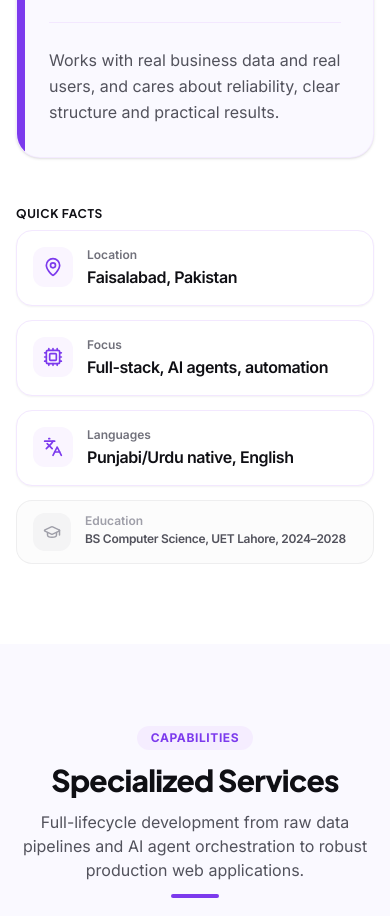
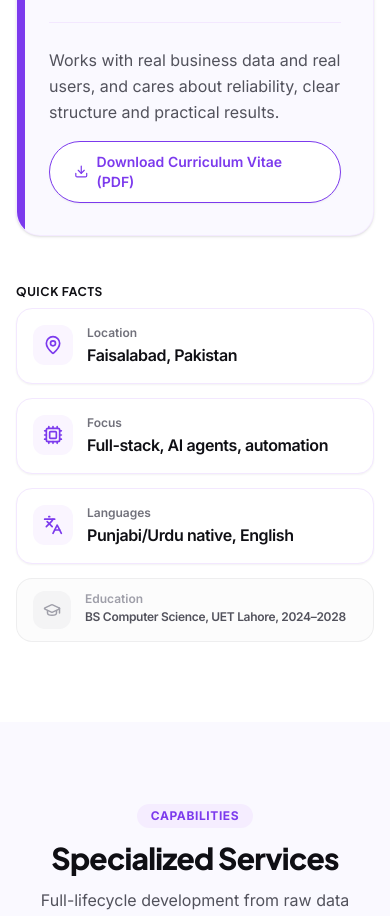
Before and after one commit to haroon9595/my_protfolio, a Next.js app: page / in a window 390 px wide. Shown: the part 1760-2676 px from the top of the page. Built offline with nearby package versions, Linux system fonts and the light colour scheme.

Commit message:
feat: add user verified CV PDF and direct download links across hero, about, and mobile menu

```diff
--- a/src/app/api/chat/route.ts
+++ b/src/app/api/chat/route.ts
@@ -85,6 +85,12 @@ export async function POST(request: Request) {
       fallbackReply =
         "Haroon's core tech stack covers: Python, TypeScript, Next.js, React, Tailwind CSS, FastAPI, n8n automation, PostgreSQL, SQLite, Supabase, FastMCP / MCP servers, LangChain, Groq APIs, and FAISS vector databases.";
     } else if (
+      lower.includes("resume") ||
+      lower.includes("cv") ||
+      lower.includes("download")
+    ) {
+      fallbackReply = `You can download Haroon's verified Curriculum Vitae directly from the top banner, the About section, or via this direct link: ${portfolioData.personal.cvPath} (or view on Google Drive: ${portfolioData.personal.cvDriveUrl}).`;
+    } else if (
       lower.includes("contact") ||
       lower.includes("hire") ||
       lower.includes("email") ||
--- a/src/components/About.tsx
+++ b/src/components/About.tsx
@@ -2,7 +2,7 @@
 
 import { motion } from "framer-motion";
 import { portfolioData } from "@/data";
-import { MapPin, Cpu, Languages, GraduationCap } from "lucide-react";
+import { MapPin, Cpu, Languages, GraduationCap, Download } from "lucide-react";
 
 export default function About() {
   const getIcon = (name: string) => {
@@ -54,6 +54,17 @@ export default function About() {
               <p className="text-base sm:text-lg text-zinc-600 leading-relaxed">
                 {portfolioData.about.paragraph2}
               </p>
+
+              <div className="pt-4">
+                <a
+                  href={portfolioData.personal.cvPath}
+                  download="Muhammad_Haroon_Rashid_CV.pdf"
+                  className="inline-flex items-center gap-2 px-6 py-2.5 rounded-full text-sm font-semibold text-[#7C3AED] bg-white border border-[#7C3AED] hover:bg-purple-50 transition-all duration-200 shadow-xs hover:-translate-y-0.5"
+                >
+                  <Download size={15} />
+                  <span>Download Curriculum Vitae (PDF)</span>
+                </a>
+              </div>
             </div>
           </motion.div>
 
--- a/src/components/Navbar.tsx
+++ b/src/components/Navbar.tsx
@@ -140,10 +140,18 @@ export default function Navbar() {
                 <ArrowUpRight size={14} className="text-zinc-400" />
               </Link>
             ))}
+            <a
+              href={portfolioData.personal.cvPath}
+              download="Muhammad_Haroon_Rashid_CV.pdf"
+              onClick={() => setMobileMenuOpen(false)}
+              className="w-full text-center py-2.5 rounded-full text-sm font-semibold text-[#7C3AED] bg-white border border-[#7C3AED] hover:bg-purple-50 transition-colors"
+            >
+              Download CV
+            </a>
             <Link
               href="#contact"
               onClick={() => setMobileMenuOpen(false)}
-              className="w-full text-center py-3 rounded-full text-sm font-semibold text-white bg-[#7C3AED] mt-2 shadow-md shadow-purple-500/20"
+              className="w-full text-center py-3 rounded-full text-sm font-semibold text-white bg-[#7C3AED] shadow-md shadow-purple-500/20"
             >
               Contact us
             </Link>
--- a/src/data.ts
+++ b/src/data.ts
@@ -59,6 +59,7 @@ export const portfolioData = {
     linkedin: "https://linkedin.com/in/muhammadharoonrashid848777287",
     linkedinDisplay: "linkedin.com/in/muhammadharoonrashid848777287",
     cvPath: "/Muhammad_Haroon_Rashid_CV.pdf",
+    cvDriveUrl: "https://drive.google.com/file/d/1epvkm_BPC5EWDNnjKpO2U1uIQE_92r9i/view?usp=drive_link",
     profileImage:
       "https://res.cloudinary.com/drfnqdaqz/image/upload/v1791381225/Screenshot_2026-10-07_185319_qdodew.png",
     availabilityBadge: "Available for Hire",
```
Also changed, not shown: 1 other file (tests, documents, lock files or other folders).
